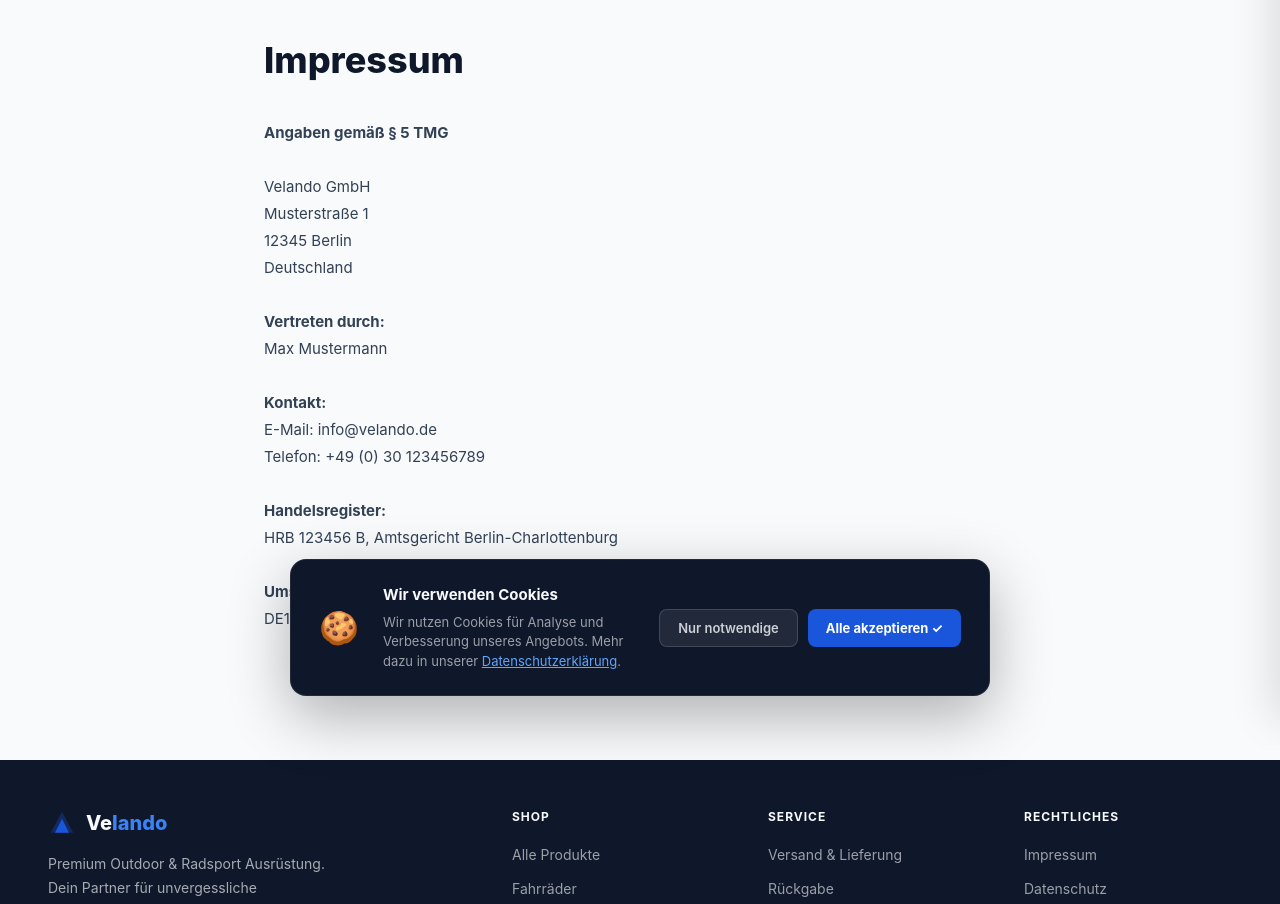
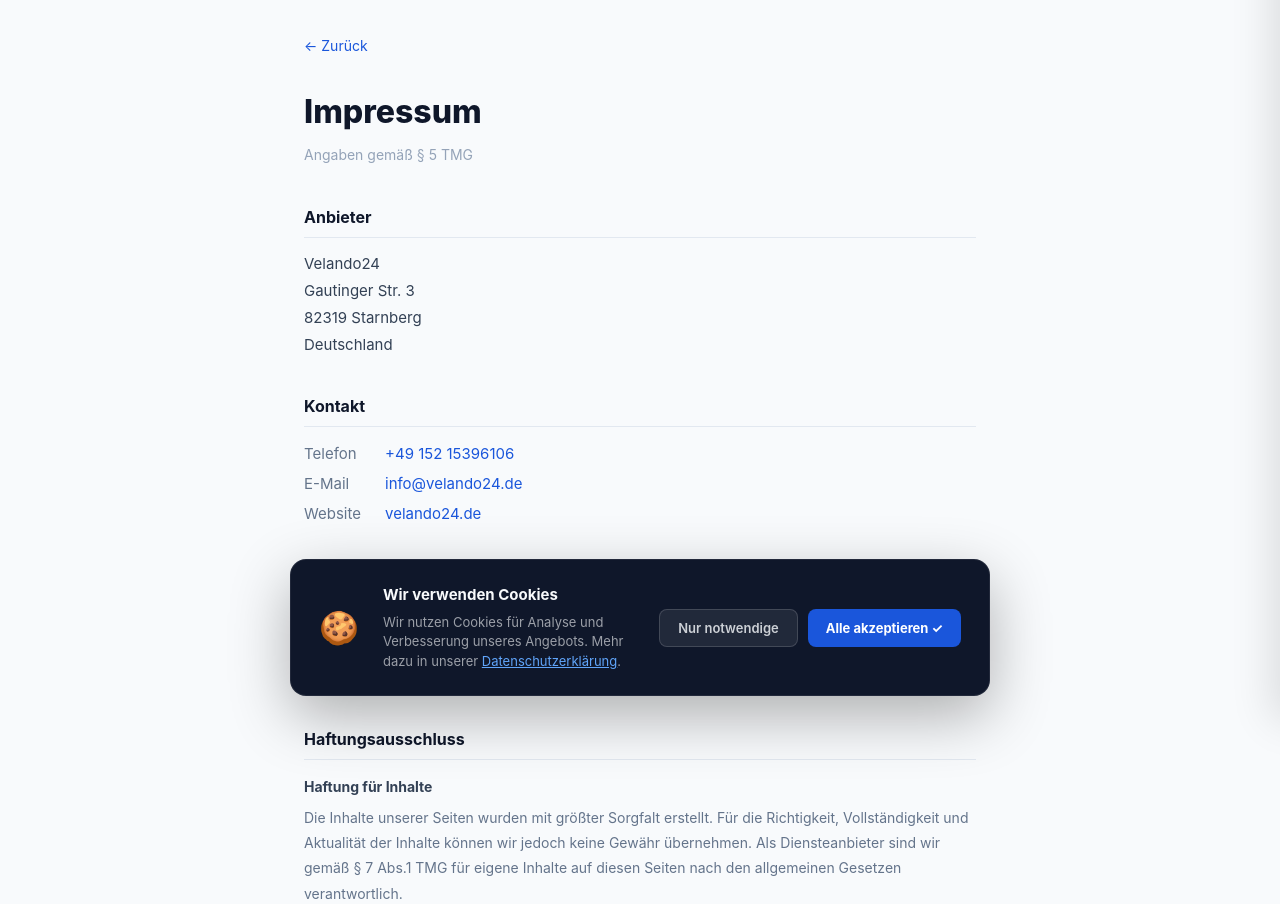
Before and after one commit to Bergerkush/velando, a Next.js app: page /impressum in a window 1280 px wide. Shown: the part 80-984 px from the top of the page. Built offline with nearby package versions, Linux system fonts and the light colour scheme.

Commit message:
Add files via upload

```diff
--- a/pages/impressum.js
+++ b/pages/impressum.js
@@ -1,35 +1,83 @@
 import Head from 'next/head'
+import Link from 'next/link'
 import Header from '../components/Header'
 import Footer from '../components/Footer'
 
-function LegalPage({ title, children }) {
+export default function Impressum() {
   return (
     <>
-      <Head><title>{title} — Velando</title></Head>
+      <Head>
+        <title>Impressum — Velando24</title>
+        <meta name="robots" content="noindex" />
+      </Head>
       <Header />
-      <main className="container" style={{ padding: '48px 24px', maxWidth: 800 }}>
-        <h1 style={{ fontSize: 36, fontWeight: 800, color: '#0f172a', marginBottom: 32 }}>{title}</h1>
-        <div style={{ fontSize: 15, lineHeight: 1.8, color: '#334155' }}>{children}</div>
+      <main style={{ maxWidth: 720, margin: '0 auto', padding: '48px 24px 80px' }}>
+        <Link href="/" style={{ fontSize: 14, color: '#1a56db', textDecoration: 'none', display: 'inline-flex', alignItems: 'center', gap: 4, marginBottom: 32 }}>
+          ← Zurück
+        </Link>
+
+        <h1 style={{ fontSize: 32, fontWeight: 800, color: '#0f172a', marginBottom: 8 }}>Impressum</h1>
+        <p style={{ fontSize: 14, color: '#94a3b8', marginBottom: 40 }}>Angaben gemäß § 5 TMG</p>
+
+        <section style={{ marginBottom: 36 }}>
+          <h2 style={{ fontSize: 16, fontWeight: 700, color: '#0f172a', marginBottom: 12, paddingBottom: 8, borderBottom: '1px solid #e2e8f0' }}>Anbieter</h2>
+          <p style={{ fontSize: 15, color: '#334155', lineHeight: 1.8 }}>
+            Velando24<br />
+            Gautinger Str. 3<br />
+            82319 Starnberg<br />
+            Deutschland
+          </p>
+        </section>
+
+        <section style={{ marginBottom: 36 }}>
+          <h2 style={{ fontSize: 16, fontWeight: 700, color: '#0f172a', marginBottom: 12, paddingBottom: 8, borderBottom: '1px solid #e2e8f0' }}>Kontakt</h2>
+          <table style={{ fontSize: 15, color: '#334155', lineHeight: 2, borderCollapse: 'collapse' }}>
+            <tbody>
+              <tr>
+                <td style={{ paddingRight: 24, color: '#64748b', whiteSpace: 'nowrap' }}>Telefon</td>
+                <td><a href="tel:+4915215396106" style={{ color: '#1a56db', textDecoration: 'none' }}>+49 152 15396106</a></td>
+              </tr>
+              <tr>
+                <td style={{ paddingRight: 24, color: '#64748b', whiteSpace: 'nowrap' }}>E-Mail</td>
+                <td><a href="mailto:info@velando24.de" style={{ color: '#1a56db', textDecoration: 'none' }}>info@velando24.de</a></td>
+              </tr>
+              <tr>
+                <td style={{ paddingRight: 24, color: '#64748b', whiteSpace: 'nowrap' }}>Website</td>
+                <td><a href="https://velando24.de" style={{ color: '#1a56db', textDecoration: 'none' }}>velando24.de</a></td>
+              </tr>
+            </tbody>
+          </table>
+        </section>
+
+        <section style={{ marginBottom: 36 }}>
+          <h2 style={{ fontSize: 16, fontWeight: 700, color: '#0f172a', marginBottom: 12, paddingBottom: 8, borderBottom: '1px solid #e2e8f0' }}>Verantwortlich für den Inhalt</h2>
+          <p style={{ fontSize: 15, color: '#334155', lineHeight: 1.8 }}>
+            Velando24<br />
+            Gautinger Str. 3<br />
+            82319 Starnberg
+          </p>
+        </section>
+
+        <section style={{ marginBottom: 36 }}>
+          <h2 style={{ fontSize: 16, fontWeight: 700, color: '#0f172a', marginBottom: 12, paddingBottom: 8, borderBottom: '1px solid #e2e8f0' }}>Haftungsausschluss</h2>
+          <h3 style={{ fontSize: 14, fontWeight: 700, color: '#334155', marginBottom: 8, marginTop: 16 }}>Haftung für Inhalte</h3>
+          <p style={{ fontSize: 14, color: '#64748b', lineHeight: 1.8 }}>
+            Die Inhalte unserer Seiten wurden mit größter Sorgfalt erstellt. Für die Richtigkeit, Vollständigkeit und Aktualität der Inhalte können wir jedoch keine Gewähr übernehmen. Als Diensteanbieter sind wir gemäß § 7 Abs.1 TMG für eigene Inhalte auf diesen Seiten nach den allgemeinen Gesetzen verantwortlich.
+          </p>
+          <h3 style={{ fontSize: 14, fontWeight: 700, color: '#334155', marginBottom: 8, marginTop: 16 }}>Haftung für Links</h3>
+          <p style={{ fontSize: 14, color: '#64748b', lineHeight: 1.8 }}>
+            Unser Angebot enthält Links zu externen Webseiten Dritter, auf deren Inhalte wir keinen Einfluss haben. Deshalb können wir für diese fremden Inhalte auch keine Gewähr übernehmen. Für die Inhalte der verlinkten Seiten ist stets der jeweilige Anbieter oder Betreiber der Seiten verantwortlich.
+          </p>
+        </section>
+
+        <section>
+          <h2 style={{ fontSize: 16, fontWeight: 700, color: '#0f172a', marginBottom: 12, paddingBottom: 8, borderBottom: '1px solid #e2e8f0' }}>Urheberrecht</h2>
+          <p style={{ fontSize: 14, color: '#64748b', lineHeight: 1.8 }}>
+            Die durch die Seitenbetreiber erstellten Inhalte und Werke auf diesen Seiten unterliegen dem deutschen Urheberrecht. Die Vervielfältigung, Bearbeitung, Verbreitung und jede Art der Verwertung außerhalb der Grenzen des Urheberrechtes bedürfen der schriftlichen Zustimmung des jeweiligen Autors bzw. Erstellers.
+          </p>
+        </section>
       </main>
       <Footer />
     </>
   )
 }
-
-export default function Impressum() {
-  return (
-    <LegalPage title="Impressum">
-      <p><strong>Angaben gemäß § 5 TMG</strong></p>
-      <br />
-      <p>Velando GmbH<br />Musterstraße 1<br />12345 Berlin<br />Deutschland</p>
-      <br />
-      <p><strong>Vertreten durch:</strong><br />Max Mustermann</p>
-      <br />
-      <p><strong>Kontakt:</strong><br />E-Mail: info@velando.de<br />Telefon: +49 (0) 30 123456789</p>
-      <br />
-      <p><strong>Handelsregister:</strong><br />HRB 123456 B, Amtsgericht Berlin-Charlottenburg</p>
-      <br />
-      <p><strong>Umsatzsteuer-ID:</strong><br />DE123456789</p>
-    </LegalPage>
-  )
-}
```
